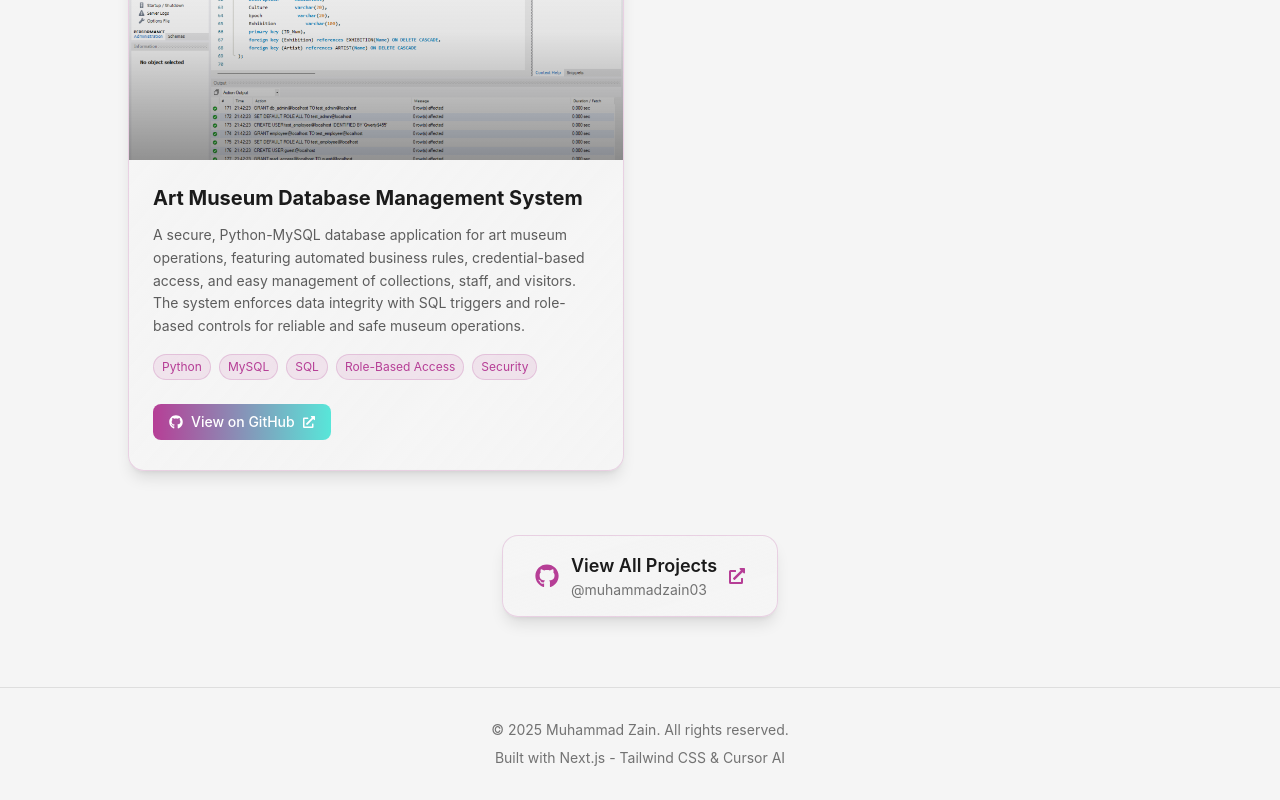
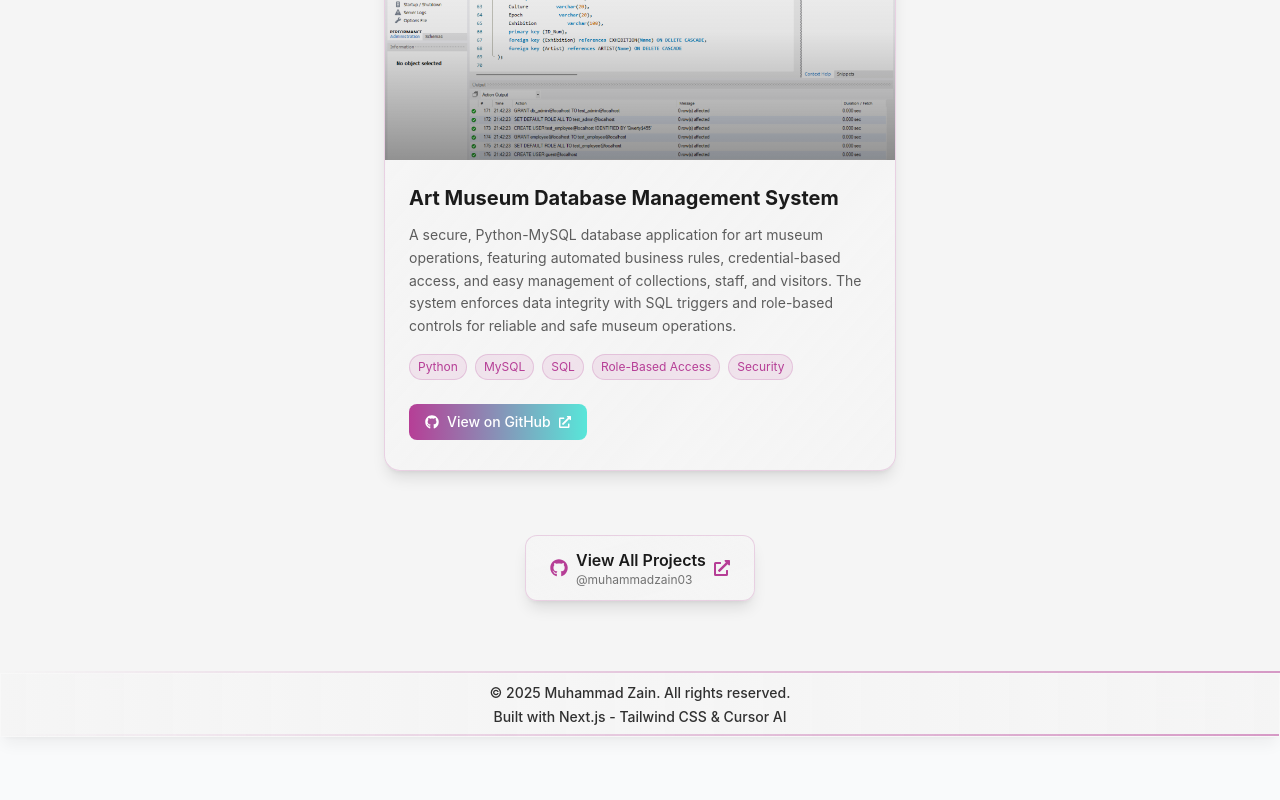
Before and after one commit to muhammadzain03/Zain-Portfolio, a Next.js app in the folder zain-portfolio-next/: page /projects in a window 1280 px wide. Shown: the part 1700-2500 px from the top of the page. After the commit the page ends 2437 px from the top, so only its background shows below. Built offline with nearby package versions, Linux system fonts and the light colour scheme; no server answers.

Commit message:
Finalization

```diff
--- a/zain-portfolio-next/next.config.mjs
+++ b/zain-portfolio-next/next.config.mjs
@@ -18,12 +18,10 @@ const nextConfig = {
   pageExtensions: ['js', 'jsx'],
   compress: true,
   crossOrigin: 'anonymous',
-  reactStrictMode: true,
   productionBrowserSourceMaps: false,
   experimental: {
     optimizePackageImports: ['framer-motion', 'react-icons'],
   },
-  compress: true,
   poweredByHeader: false,
   generateEtags: false,
   // Enable faster builds and better caching
--- a/zain-portfolio-next/src/components/Footer.js
+++ b/zain-portfolio-next/src/components/Footer.js
@@ -1,10 +1,30 @@
 export default function Footer() {
     return (
-      <footer className="py-8 text-center text-sm bg-light dark:bg-dark text-dark/60 dark:text-light/60 border-t border-dark/10 dark:border-light/10">
-        <p>
-          &copy; {new Date().getFullYear()} Muhammad Zain. All rights reserved.
-        </p>
-        <p className="mt-2">Built with Next.js - Tailwind CSS & Cursor AI</p>
+      <footer className="w-full animate-fadeIn">
+        {/* Animated partition line */}
+        <div className="w-full h-[2px] bg-gradient-to-r from-transparent via-primary/50 dark:via-primaryDark/50 to-transparent animate-gradient"></div>
+
+        {/* Enhanced glass effect background with gradient */}
+        <div className="px-8 h-16 flex flex-col justify-center items-center
+          bg-gradient-to-r from-light/90 via-light/85 to-light/90
+          dark:from-dark/90 dark:via-dark/85 dark:to-dark/90
+          backdrop-blur-xl backdrop-saturate-200
+          shadow-lg shadow-black/[0.05] dark:shadow-white/[0.03]
+          border border-white/20 dark:border-black/20
+          transition-all duration-300 ease-in-out
+          hover:shadow-xl hover:shadow-black/[0.08] dark:hover:shadow-white/[0.05]
+          hover:border-primary/20 dark:hover:border-primaryDark/20">
+
+          {/* Animated gradient line at the bottom */}
+          <div className="absolute bottom-0 left-0 w-full h-[2px] bg-gradient-to-r from-transparent via-primary/50 dark:via-primaryDark/50 to-transparent animate-gradient"></div>
+
+          <p className="text-sm font-medium text-dark/90 dark:text-light/90 text-center">
+            &copy; {new Date().getFullYear()} Muhammad Zain. All rights reserved.
+          </p>
+          <p className="text-sm font-medium text-dark/90 dark:text-light/90 text-center mt-1">
+            Built with Next.js - Tailwind CSS & Cursor AI
+          </p>
+        </div>
       </footer>
     );
   }
--- a/zain-portfolio-next/src/pages/projects.js
+++ b/zain-portfolio-next/src/pages/projects.js
@@ -394,12 +394,15 @@ export default function Projects() {
               className="grid grid-cols-1 lg:grid-cols-2 gap-8 mb-16"
             >
               {memoizedProjects.map((project, index) => (
-                <ProjectCard
-                  key={project.id}
-                  project={project}
-                  index={index}
-                  onCardClick={handleCardClick}
-                />
+                <div key={project.id} className={index === memoizedProjects.length - 1 && memoizedProjects.length % 2 === 1 ? "lg:col-span-2 lg:flex lg:justify-center" : ""}>
+                  <div className={index === memoizedProjects.length - 1 && memoizedProjects.length % 2 === 1 ? "lg:w-full lg:max-w-lg" : ""}>
+                    <ProjectCard
+                      project={project}
+                      index={index}
+                      onCardClick={handleCardClick}
+                    />
+                  </div>
+                </div>
               ))}
             </motion.div>
 
@@ -417,14 +420,14 @@ export default function Projects() {
                 rel="noopener noreferrer"
                 whileHover={{ scale: 1.05, y: -5 }}
                 whileTap={{ scale: 0.95 }}
-                className="inline-flex items-center gap-3 px-8 py-4 bg-gradient-to-br from-light/60 via-light/50 to-light/60 dark:from-dark/60 dark:via-dark/50 dark:to-dark/60 backdrop-blur-sm rounded-2xl border border-primary/20 dark:border-primaryDark/20 shadow-lg hover:shadow-2xl transition-all duration-500"
+                className="inline-flex items-center gap-2 px-6 py-3 bg-gradient-to-br from-light/60 via-light/50 to-light/60 dark:from-dark/60 dark:via-dark/50 dark:to-dark/60 backdrop-blur-sm rounded-xl border border-primary/20 dark:border-primaryDark/20 shadow-lg hover:shadow-2xl transition-all duration-500"
               >
-                <FaGithub className="text-2xl text-primary dark:text-primaryDark" />
+                <FaGithub className="text-lg text-primary dark:text-primaryDark" />
                 <div className="text-left">
-                  <div className="text-lg font-semibold text-dark dark:text-light">
+                  <div className="text-base font-semibold text-dark dark:text-light">
                     View All Projects
                   </div>
-                  <div className="text-sm text-dark/60 dark:text-light/60">
+                  <div className="text-xs text-dark/60 dark:text-light/60">
                     @muhammadzain03
                   </div>
                 </div>
--- a/zain-portfolio-next/src/pages/resume.js
+++ b/zain-portfolio-next/src/pages/resume.js
@@ -144,9 +144,9 @@ export default function Resume() {
                 rel="noopener noreferrer"
                 whileHover={{ scale: 1.05 }}
                 whileTap={{ scale: 0.95 }}
-                className="inline-flex items-center px-8 py-4 bg-gradient-to-r from-light/80 to-light/60 dark:from-dark/80 dark:to-dark/60 backdrop-blur-sm rounded-full border border-primary/20 dark:border-primaryDark/20 text-primary dark:text-primaryDark font-medium shadow-lg hover:shadow-xl transition-all duration-300"
+                className="inline-flex items-center px-6 py-3 bg-gradient-to-r from-light/80 to-light/60 dark:from-dark/80 dark:to-dark/60 backdrop-blur-sm rounded-full border border-primary/20 dark:border-primaryDark/20 text-primary dark:text-primaryDark font-medium shadow-lg hover:shadow-xl transition-all duration-300"
               >
-                <svg className="w-5 h-5 mr-3" fill="none" stroke="currentColor" viewBox="0 0 24 24">
+                <svg className="w-4 h-4 mr-2" fill="none" stroke="currentColor" viewBox="0 0 24 24">
                   <path strokeLinecap="round" strokeLinejoin="round" strokeWidth={2} d="M10 6H6a2 2 0 00-2 2v10a2 2 0 002 2h10a2 2 0 002-2v-4M14 4h6m0 0v6m0-6L10 14" />
                 </svg>
                 Open in New Tab
--- a/zain-portfolio-next/tailwind.config.js
+++ b/zain-portfolio-next/tailwind.config.js
@@ -35,7 +35,6 @@ module.exports = {
       },
       animation: {
         'spin-slow': 'spin 30s linear infinite',
-        'spin-slow-reverse': 'spin-reverse 30s linear infinite',
         'spin-cw': 'spin-cw 30s linear infinite',
         'gradient': 'gradient 6s ease infinite',
         'fadeIn': 'fadeIn 0.5s ease-in-out',
@@ -47,10 +46,7 @@ module.exports = {
           '0%': { transform: 'rotate(0deg)' },
           '100%': { transform: 'rotate(360deg)' },
         },
-        'spin-reverse': {
-          '0%': { transform: 'rotate(0deg)' },
-          '100%': { transform: 'rotate(-360deg)' },
-        },
+
         gradient: {
           '0%, 100%': {
             'background-size': '200% 200%',
```
Also changed, not shown: zain-portfolio-next/src/components/WebVitals.js (+5 -8 lines), 2 other files (tests, documents, lock files or other folders).
